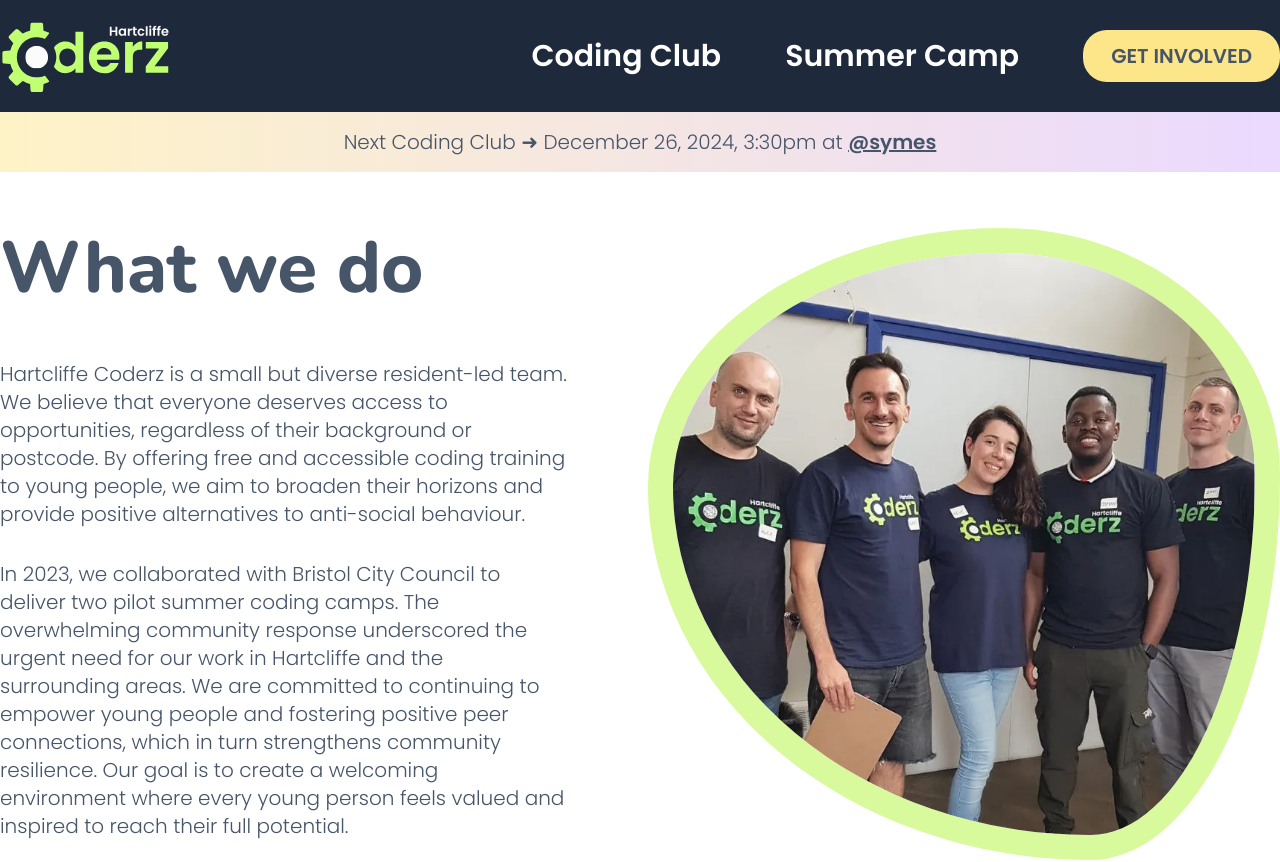
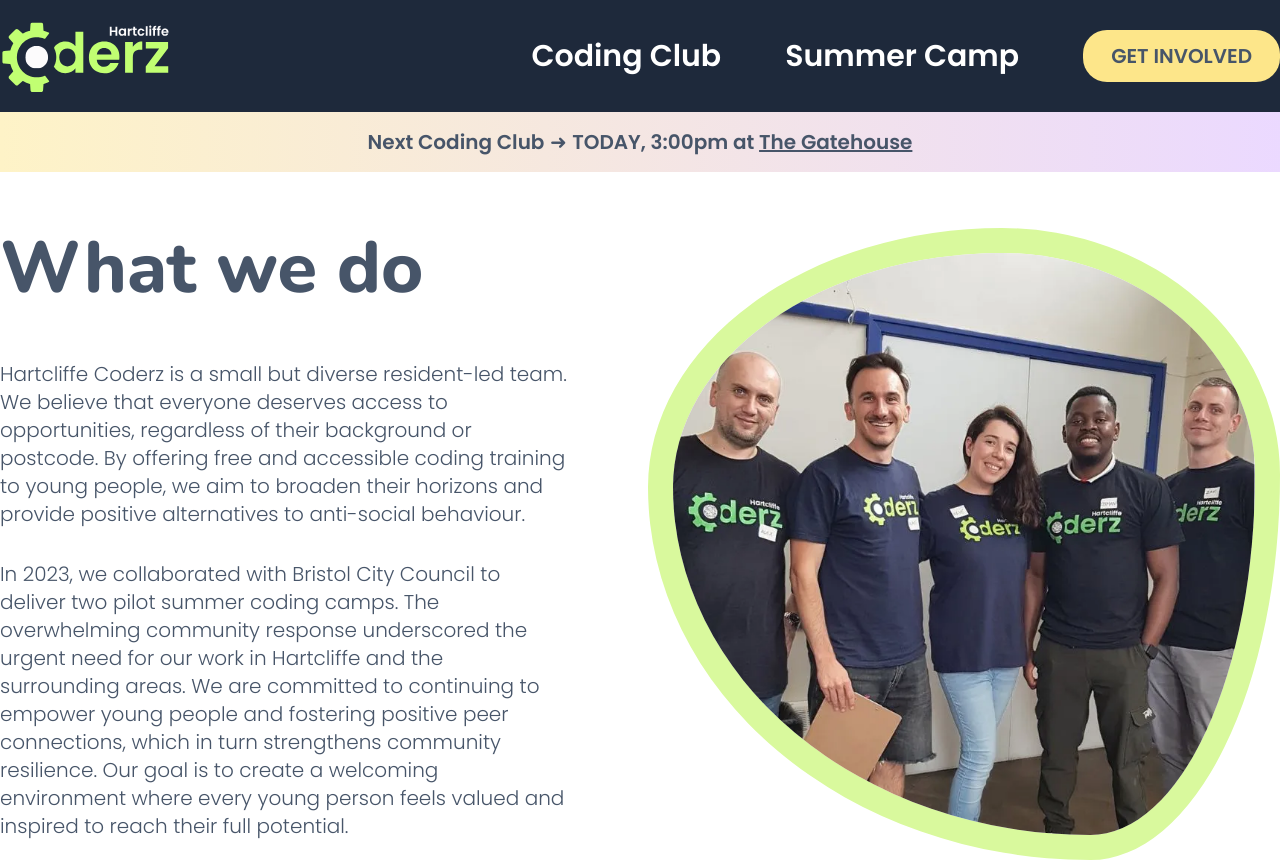
Before and after one commit to hartcliffe-coderz/website-v2, a React (Vite) app: page / in a window 1280 px wide. Shown: the top 862 px of the page. Built offline with nearby package versions, Linux system fonts and the light colour scheme.

Commit message:
Make Next Coding Club calendar show when it is TODAY

```diff
--- a/src/Components/CodingClubSession.jsx
+++ b/src/Components/CodingClubSession.jsx
@@ -36,11 +36,11 @@
 
         // Calculate the next Thursday based on today's date
         let nextThursday = new Date(today);
-        if (today.getDay() === 4 && today.getHours() < 15) {
+        if (today.getDay() === 4 && today.getHours() < 17) {
             nextThursday = today;
         } else {
             // If today is past this week's Thursday session, find the next Thursday
-            if (today.getDay() > 4 || (today.getDay() === 4 && today.getHours() >= 15)) {
+            if (today.getDay() > 4 || (today.getDay() === 4 && today.getHours() >= 17)) {
                 nextThursday.setDate(today.getDate() + (7 - today.getDay()) + 4);
             } else {
                 nextThursday.setDate(today.getDate() + (4 - today.getDay()));
@@ -69,9 +69,17 @@
         const options = { year: 'numeric', month: 'long', day: 'numeric' };
         const nextSessionDateString = nextThursday.toLocaleDateString(undefined, options);
 
+        // Check if next Thursday is today
+        const isToday =
+            nextThursday.getDate() === today.getDate() &&
+            nextThursday.getMonth() === today.getMonth() &&
+            nextThursday.getFullYear() === today.getFullYear();
+
         // Set the session details
         setSessionDetails(
-            `Next Coding Club ➜ ${nextSessionDateString}, ${time} at <a href="${mapLink}" target="_blank">${venue}</a>` +
+            `<span class="font-semibold">Next Coding Club</span> ➜ <span class="font-semibold">${
+                isToday ? 'TODAY' : nextSessionDateString
+            }, ${time} at <a href="${mapLink}" target="_blank" class="font-semibold">${venue}</a></span>` +
                 `${
                     calendarLink
                         ? ' <a href="' +
```
